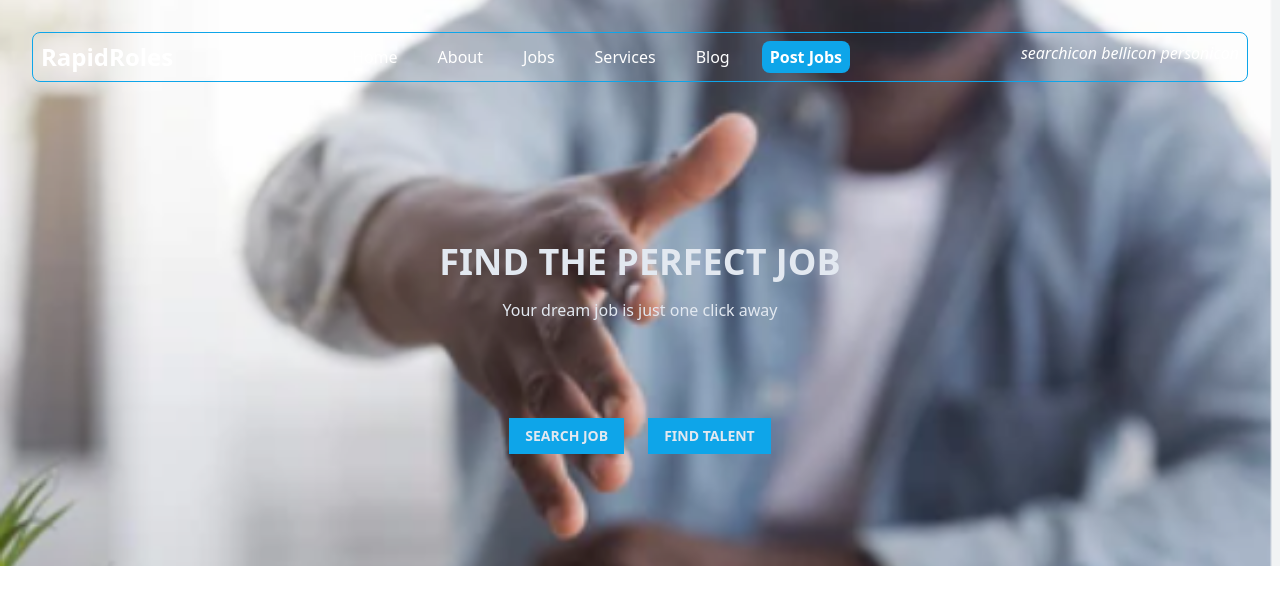
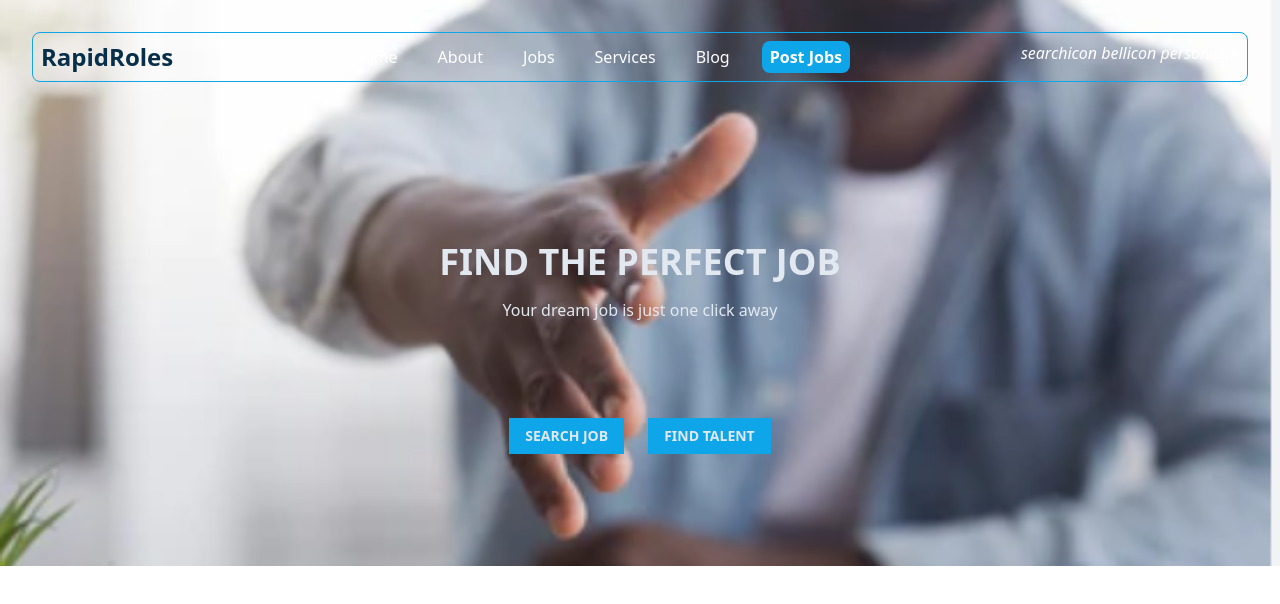
Before and after one commit to janeAnezi/RapidRoles, a React (Vite) app: page / in a window 1280 px wide. Shown: the top 604 px of the page. Built offline with nearby package versions, Linux system fonts and the light colour scheme.

Commit message:
add hover link

```diff
--- a/src/Components/Navbar.jsx
+++ b/src/Components/Navbar.jsx
@@ -4,7 +4,7 @@ export default function Navbar  () {
         <>
             <div className=" bg-inherit border border-sky-500  text-white rounded-lg">
                 <div className="flex justify-between p-2">
-                    <h1 className="text-2xl font-bold">RapidRoles</h1>
+                    <h1 className="text-2xl font-bold text-sky-950">RapidRoles</h1>
                     <div >
                         <ul className="flex space-x-6">
                             <li className="hover:bg-sky-500 py-1 px-2 rounded-lg cursor-pointer">Home</li>
@@ -12,7 +12,7 @@ export default function Navbar  () {
                             <li className="hover:bg-sky-500 py-1 px-2 rounded-lg cursor-pointer">Jobs</li>
                             <li className="hover:bg-sky-500 py-1 px-2 rounded-lg cursor-pointer">Services</li>
                             <li className="hover:bg-sky-500 py-1 px-2 rounded-lg cursor-pointer">Blog</li>
-                            <li className="bg-sky-500 hover:bg-sky-500 py-1 px-2 rounded-lg font-bold cursor-pointer">Post Jobs</li>
+                            <li className="bg-sky-500 hover:bg-sky-600 py-1 px-2 rounded-lg font-bold cursor-pointer">Post Jobs</li>
                         </ul>
                     </div>
                     <div>
```
